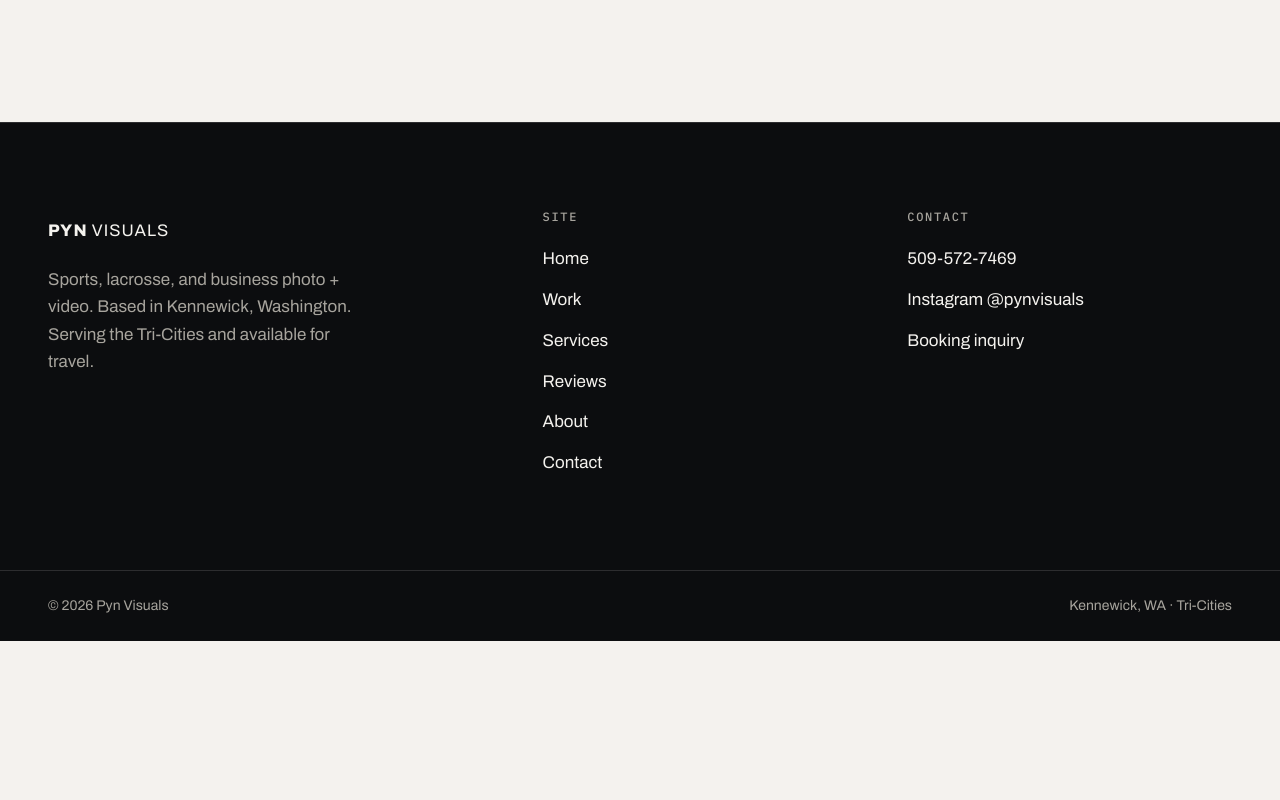
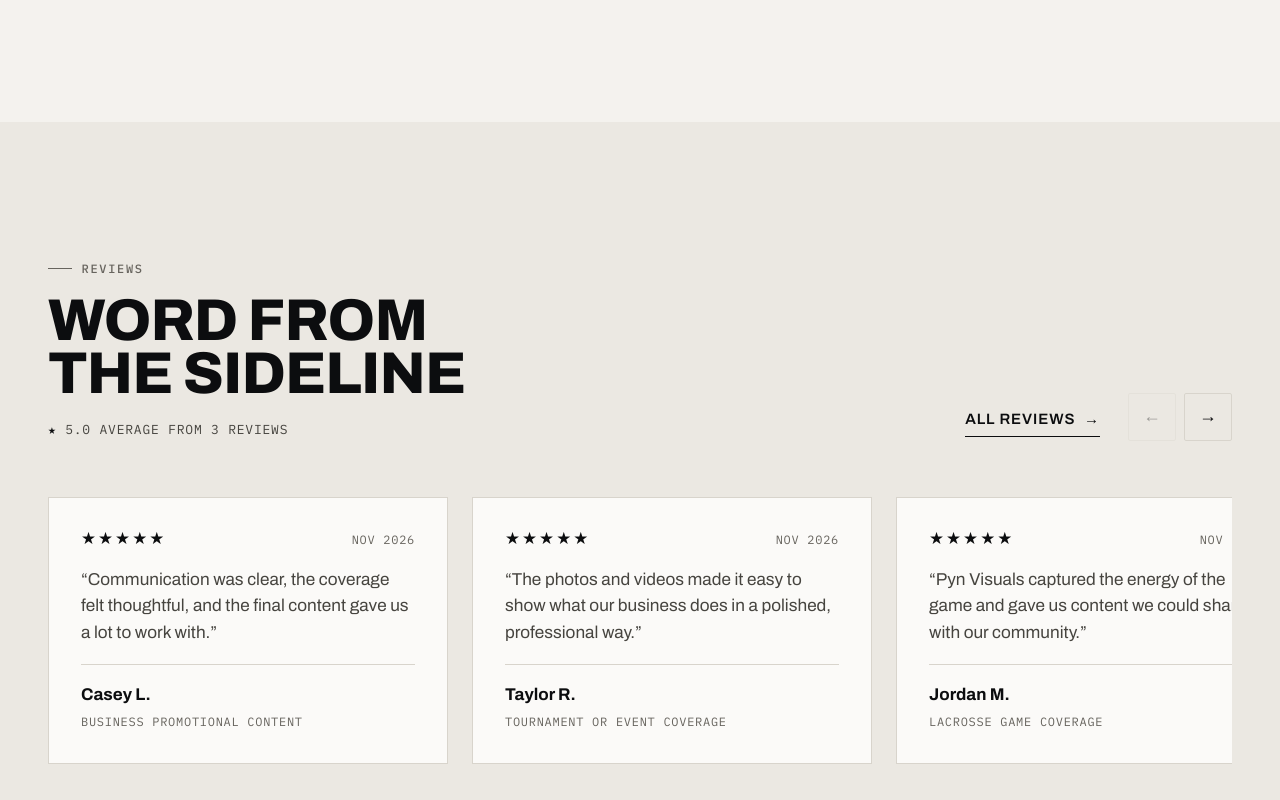
Before and after one commit to Haydenp0130/pyn-visuals-site, a plain HTML site: page contact.html in a window 1280 px wide. Shown: the part 1400-2200 px from the top of the page. Before the commit the page ends 2041 px from the top, so only its background shows below. Drawn offline with Linux system fonts and the light colour scheme.

Commit message:
Add first three reviews and show reviews on every page
- Publish reviews from Casey L., Taylor R., and Jordan M. (all approved
  for the site)
- Work, Services, About, and Contact now get a reviews band above the
  footer with the average rating and an "All reviews" link

Co-Authored-By: Claude Opus 5.5 <noreply@anthropic.com>

```diff
--- a/about.html
+++ b/about.html
@@ -23,6 +23,7 @@
   <script>document.documentElement.classList.add("js");</script>
   <script src="js/config.js" defer></script>
   <script src="js/components.js" defer></script>
+  <script src="js/reviews.js" defer></script>
   <script src="js/main.js" defer></script>
 </head>
 <body>
--- a/contact.html
+++ b/contact.html
@@ -23,6 +23,7 @@
   <script>document.documentElement.classList.add("js");</script>
   <script src="js/config.js" defer></script>
   <script src="js/components.js" defer></script>
+  <script src="js/reviews.js" defer></script>
   <script src="js/main.js" defer></script>
   <script src="js/inquiry-form.js" defer></script>
 </head>
--- a/css/styles.css
+++ b/css/styles.css
@@ -609,3 +609,7 @@ select.input {
 @media (prefers-reduced-motion: reduce) {
   *, *::before, *::after { transition-duration: 0.01ms !important; animation-duration: 0.01ms !important; }
 }
+
+/* ---------- Reviews band (every page, above the footer) ---------- */
+.reviews-summary { margin-top: 1.25rem; font-family: var(--font-mono); font-size: 0.8125rem; letter-spacing: 0.06em; text-transform: uppercase; color: var(--gray-700); }
+.reviews-summary span { color: var(--ink); }
--- a/js/config.js
+++ b/js/config.js
@@ -90,6 +90,30 @@ window.PYN = {
      While this list is empty, the panel invites visitors to leave the first review.
      --------------------------------------------------------------------- */
   reviews: [
+    {
+      name: "Casey L.",
+      org: "",
+      project: "Business promotional content",
+      rating: 5,
+      date: "2026-11",
+      text: "Communication was clear, the coverage felt thoughtful, and the final content gave us a lot to work with.",
+    },
+    {
+      name: "Taylor R.",
+      org: "",
+      project: "Tournament or event coverage",
+      rating: 5,
+      date: "2026-11",
+      text: "The photos and videos made it easy to show what our business does in a polished, professional way.",
+    },
+    {
+      name: "Jordan M.",
+      org: "",
+      project: "Lacrosse game coverage",
+      rating: 5,
+      date: "2026-11",
+      text: "Pyn Visuals captured the energy of the game and gave us content we could share with our community.",
+    },
   ],
 
   /* ---------------------------------------------------------------------
--- a/js/reviews.js
+++ b/js/reviews.js
@@ -25,6 +25,40 @@
     if (!r) return "";
     return `<p class="review-card__stars" role="img" aria-label="${r} out of 5 stars">${"★".repeat(r)}<span class="review-card__stars-off">${"★".repeat(5 - r)}</span></p>`;
   };
+
+  /* ---------- Site-wide band ----------
+     Pages without their own panel (Work, Services, About, Contact) get a
+     reviews band just above the footer, once there's at least one review. */
+  const footer = document.querySelector("site-footer");
+  if (footer && reviews.length && !document.querySelector("[data-reviews-panel]")) {
+    const rated = reviews.filter((r) => Number(r.rating) > 0);
+    const avg = rated.length ? rated.reduce((s, r) => s + Number(r.rating), 0) / rated.length : 0;
+    const summary = avg
+      ? `<p class="reviews-summary"><span aria-hidden="true">★</span> ${avg.toFixed(1)} average from ${reviews.length} review${reviews.length === 1 ? "" : "s"}</p>`
+      : "";
+    footer.insertAdjacentHTML(
+      "beforebegin",
+      `<section class="section tone-2 reviews-band" aria-labelledby="band-reviews-title">
+        <div class="container">
+          <div class="section-head">
+            <div>
+              <p class="eyebrow">Reviews</p>
+              <h2 class="display h2" id="band-reviews-title">Word from<br />the sideline</h2>
+              ${summary}
+            </div>
+            <div class="reviews-head__actions">
+              <a class="link-arrow" href="reviews.html">All reviews <span class="arrow" aria-hidden="true">&rarr;</span></a>
+              <div class="reviews-controls" data-reviews-controls="band-reviews-panel">
+                <button class="reviews-nav" type="button" data-prev aria-label="Previous reviews">&larr;</button>
+                <button class="reviews-nav" type="button" data-next aria-label="Next reviews">&rarr;</button>
+              </div>
+            </div>
+          </div>
+          <div id="band-reviews-panel" data-reviews-panel></div>
+        </div>
+      </section>`
+    );
+  }
 
   /* ---------- Panel ---------- */
   document.querySelectorAll("[data-reviews-panel]").forEach((panel) => {
```
Also changed, not shown: portfolio.html (+1 -0 lines), services.html (+1 -0 lines).
